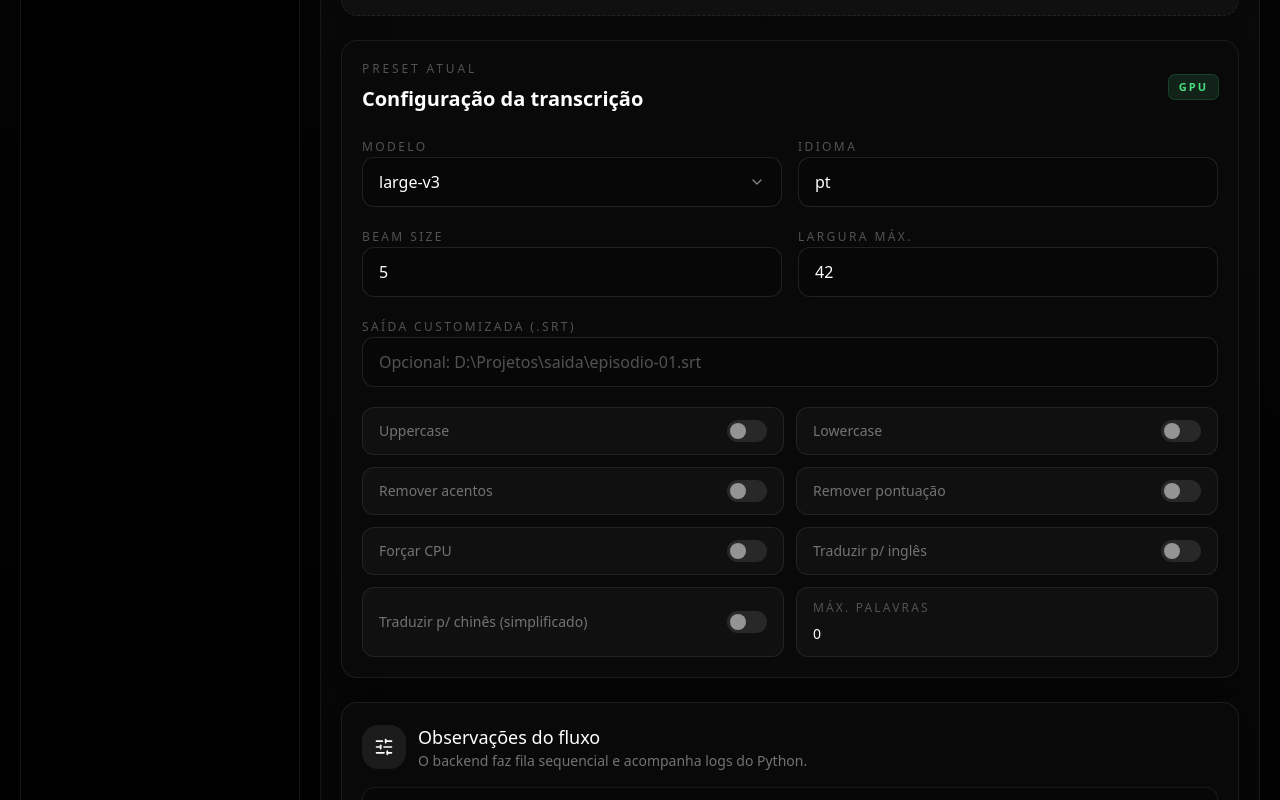
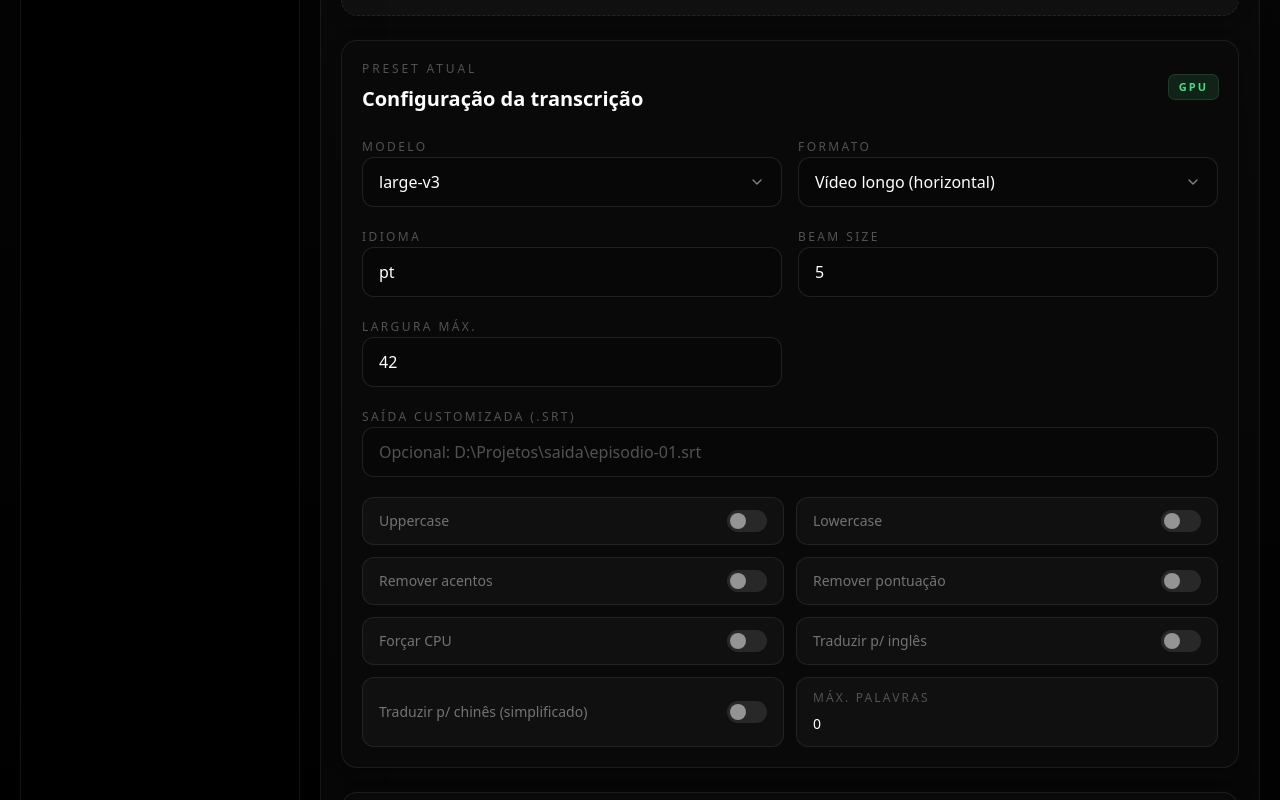
Before and after one commit to JooaoPedro15/Careca-Studio, a React (Vite) app: page / in a window 1280 px wide. Shown: the part 1120-1920 px from the top of the page. Built offline with nearby package versions, Linux system fonts and the light colour scheme.

Commit message:
feat: adiciona seletor de formato shorts/video longo no SubtitleForge

```diff
--- a/src/pages/SubtitleForge.tsx
+++ b/src/pages/SubtitleForge.tsx
@@ -67,6 +67,24 @@ export function SubtitleForgePage({
                     { value: 'small', label: 'small' },
                     { value: 'medium', label: 'medium' },
                     { value: 'large-v3', label: 'large-v3' },
+                  ]}
+                />
+              </div>
+
+              <div className="space-y-2">
+                <span className="text-xs uppercase tracking-[0.2em] text-text-muted">Formato</span>
+                <CustomSelect
+                  value={settings.format}
+                  onChange={(value) => {
+                    const format = value as typeof settings.format
+                    patchSettings({
+                      format,
+                      maxWords: format === 'shorts' ? 3 : 0,
+                    })
+                  }}
+                  options={[
+                    { value: 'shorts', label: 'Shorts (vertical)' },
+                    { value: 'long', label: 'Vídeo longo (horizontal)' },
                   ]}
                 />
               </div>
```
